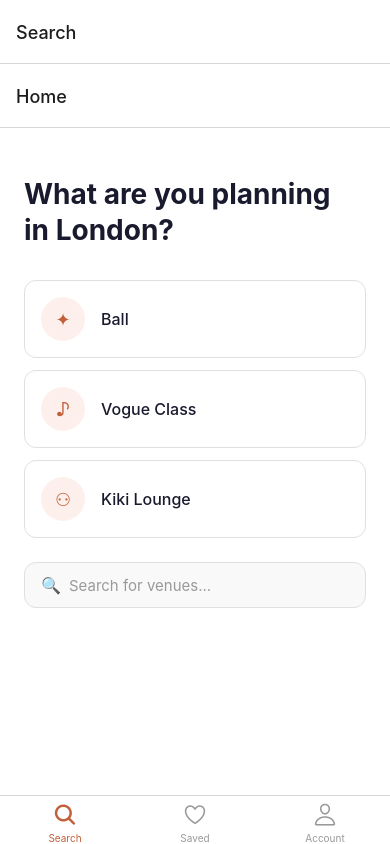
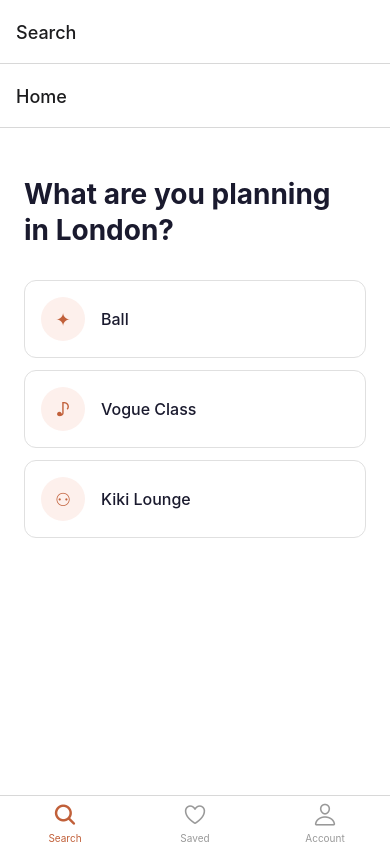
Before and after one commit to NicolasRiley/BallroomNearMe, a React Native app: screen /Home in a window 390 px wide. Built offline with nearby package versions, Linux system fonts and the light colour scheme.

Commit message:
removed unnecessary search bar

```diff
--- a/src/screens/HomeScreen.tsx
+++ b/src/screens/HomeScreen.tsx
@@ -1,4 +1,4 @@
-import { View, Text, TouchableOpacity, TextInput, StyleSheet } from 'react-native'
+import { View, Text, TouchableOpacity, StyleSheet } from 'react-native'
 import { useNavigation } from '@react-navigation/native'
 import { NativeStackNavigationProp } from '@react-navigation/native-stack'
 import { EventType } from '../types'
@@ -33,15 +33,6 @@ export default function HomeScreen() {
             <Text style={styles.optionLabel}>{event.label}</Text>
           </TouchableOpacity>
         ))}
-      </View>
-
-      <View style={styles.searchBar}>
-        <Text style={styles.searchIcon}>🔍</Text>
-        <TextInput
-          style={styles.searchInput}
-          placeholder="Search for venues..."
-          placeholderTextColor="#999"
-        />
       </View>
     </View>
   )
@@ -92,23 +83,4 @@ const styles = StyleSheet.create({
     fontWeight: '500',
     color: '#1a1a2e',
   },
-  searchBar: {
-    flexDirection: 'row',
-    alignItems: 'center',
-    borderWidth: 1,
-    borderColor: '#e0e0e0',
-    borderRadius: 12,
-    paddingHorizontal: 16,
-    paddingVertical: 12,
-    backgroundColor: '#f9f9f9',
-  },
-  searchIcon: {
-    marginRight: 8,
-    fontSize: 16,
-  },
-  searchInput: {
-    flex: 1,
-    fontSize: 15,
-    color: '#1a1a2e',
-  },
 })
```
